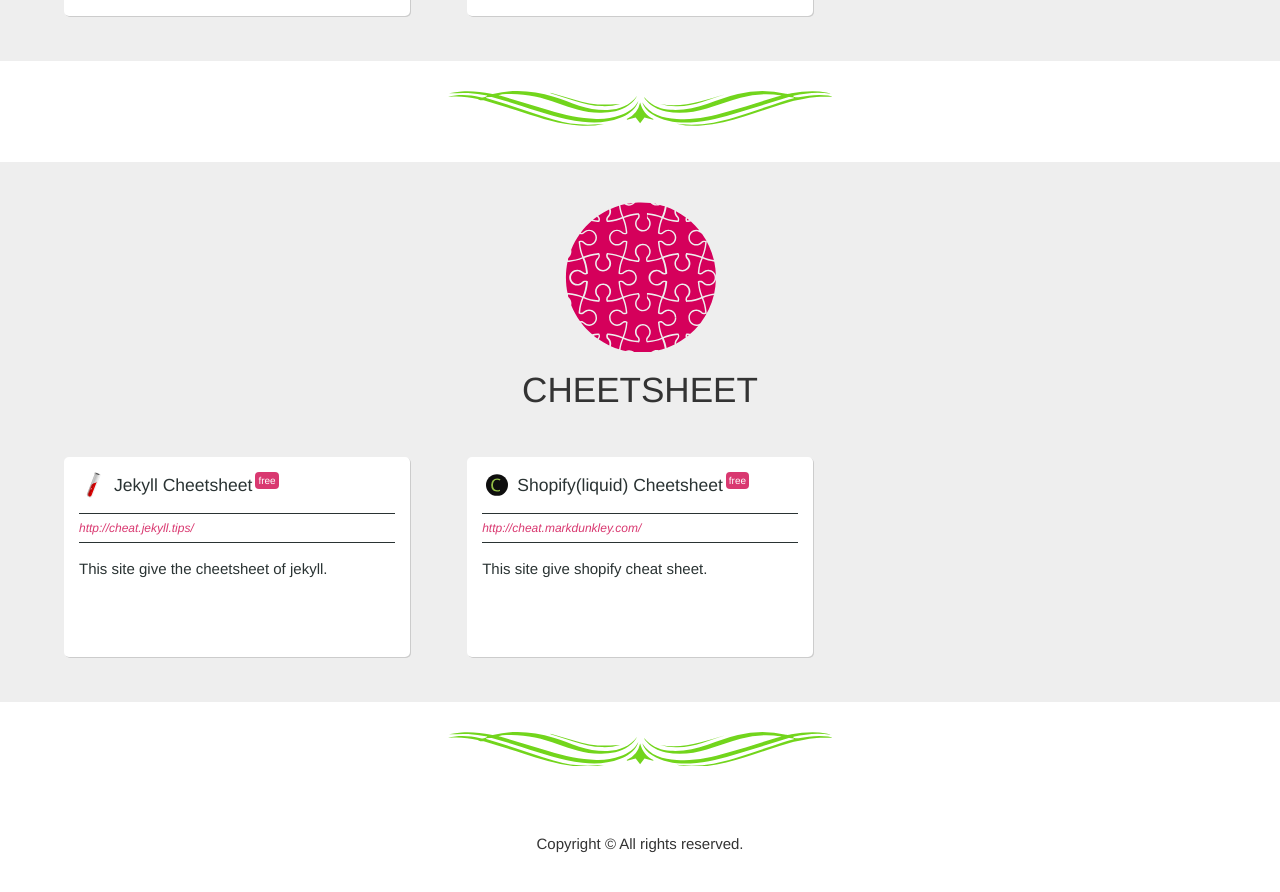
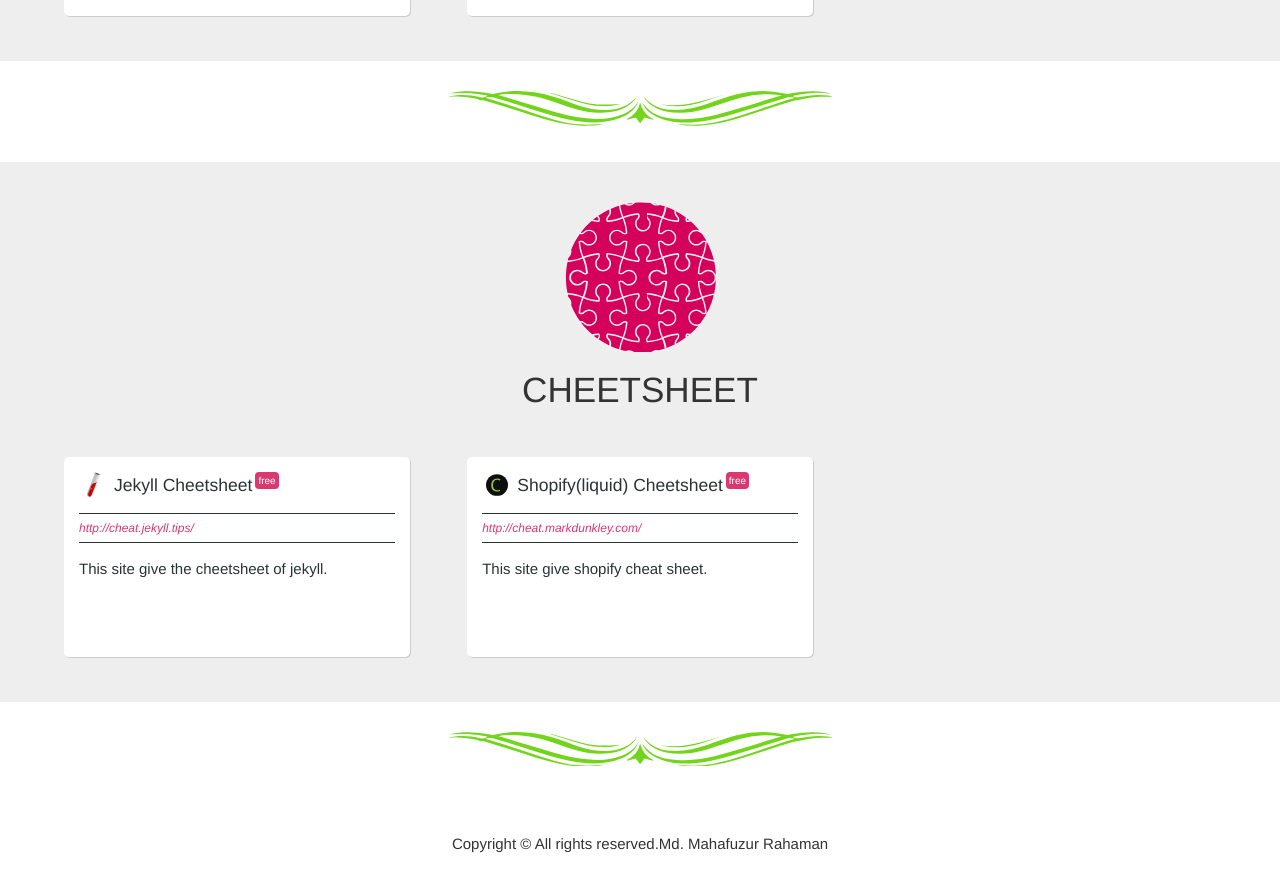
Before and after one commit to mahafuzur/web-devs-resources, a Jekyll site: the page built from index.html, in a window 1280 px wide and 900 px high, scrolled down 19908 px. Shown: the top 892 px of the window. Built offline with Jekyll 4.4.1, drawn with Linux system fonts in a browser that asks for light colours.

Commit message:
change footer

```diff
--- a/_includes/footer.html
+++ b/_includes/footer.html
@@ -1,5 +1,5 @@
     <footer>
-      <p>Copyright &copy; All rights reserved.</p>
+      <p>Copyright &copy; All rights reserved.Md. Mahafuzur Rahaman</p>
     </footer>
     </body>
 </html>
```
